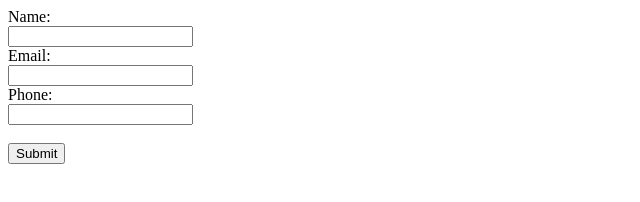
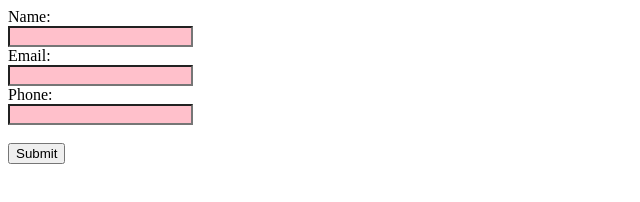
Before and after one commit to acciojob/validate-inputs-M74-dot, a website: page main.html in a window 1280 px wide. Shown: the whole page, without its empty margins (0-640 px from the left). Drawn offline with Linux system fonts and the light colour scheme.

Commit message:
created a submission

```diff
--- a/main.html
+++ b/main.html
@@ -10,13 +10,13 @@
 	<!-- the entire body must be written by student -->
 	<form id="myform">
 		<label for="name">Name:</label><br>
-		<input type="text" id="name" name="name" /><br>
+		<input type="text" id="name" name="name" required /><br>
 
 		<label for="email">Email:</label><br>
-		<input type="text" id="email" name="email" /><br>
+		<input type="text" id="email" name="email" required /><br>
 
 		<label for="phone">Phone:</label><br>
-		<input type="text" id="phone" name="phone" /><br><br>
+		<input type="text" id="phone" name="phone" required /><br><br>
 
 		<input type="submit" />
 	</form>
--- a/styles.css
+++ b/styles.css
@@ -1 +1,10 @@
 /*  your css code here. If applicable */
+input#name{
+	background-color:rgb(255, 192, 203);
+}
+input#email{
+	background-color:rgb(255, 192, 203);
+}
+input#phone{
+	background-color:rgb(255, 192, 203);
+}
```
